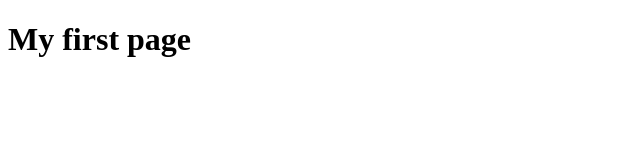
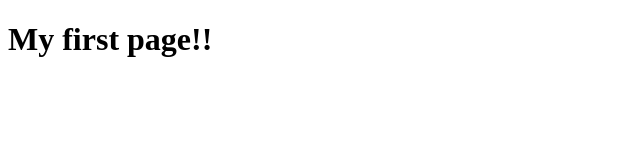
Before and after one commit to bartko7163/my-first-project, a plain HTML site: page index.html in a window 1280 px wide. Shown: the full height of the page, 0-640 px from the left. Drawn offline with Linux system fonts and the light colour scheme.

Commit message:
Update index.html

```diff
--- a/index.html
+++ b/index.html
@@ -6,6 +6,6 @@
     <title>Document</title>
 </head>
 <body>
-    <h1>My first page</h1>
+    <h1>My first page!!</h1>
 </body>
 </html>
```
